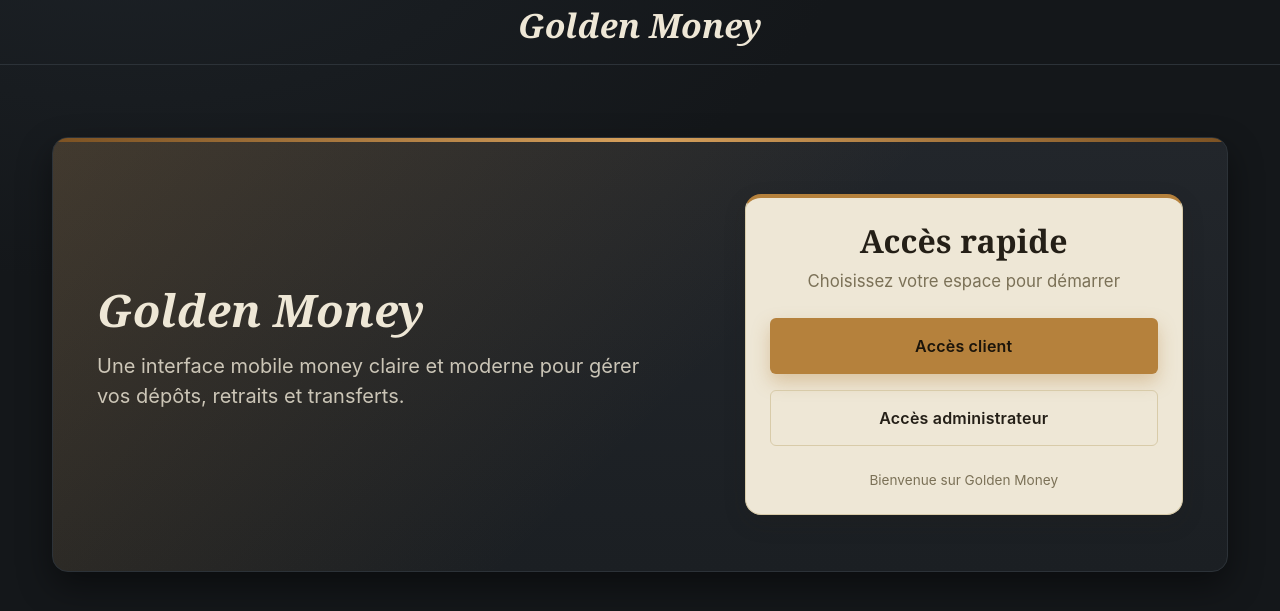
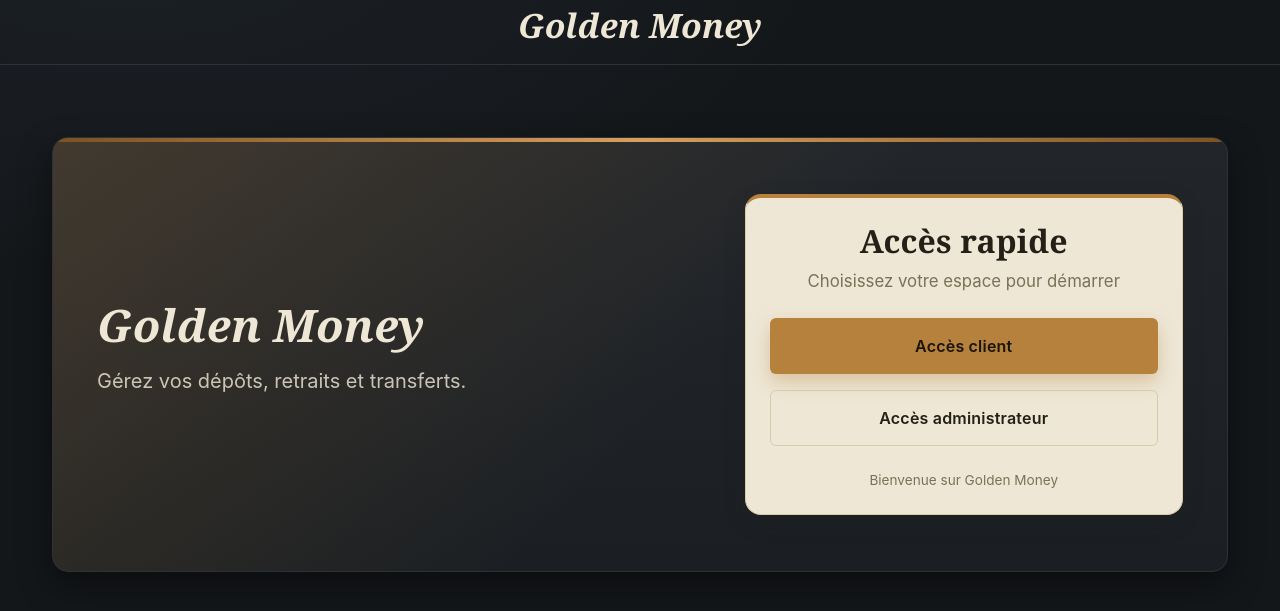
Before and after one commit to haruuuu-gi/4336-4294, a CodeIgniter 4 app: the page made by 4336-4294/app/Views/home_selector.php in a window 1280 px wide. Shown: the top 611 px of the page. Run offline with PHP 8.4 and a stand-in for CodeIgniter, Linux system fonts and the light colour scheme; the template is opened without the code that fills it, so the values that code supplies are empty; some libraries are stand-ins or nearby versions; some web fonts are replaced.

Commit message:
tss dikany

```diff
--- a/4336-4294/app/Views/home_selector.php
+++ b/4336-4294/app/Views/home_selector.php
@@ -14,7 +14,7 @@
         <div class="row align-items-center gx-4">
             <div class="col-md-7">
                 <h1 class="display-5 fw-bold text-white">Golden Money</h1>
-                <p class="hero-text fs-5 text-white opacity-85">Une interface mobile money claire et moderne pour gérer vos dépôts, retraits et transferts.</p>
+                <p class="hero-text fs-5 text-white opacity-85">Gérez vos dépôts, retraits et transferts.</p>
             </div>
             <div class="col-md-5">
                 <div class="card shadow-sm p-4">
```
